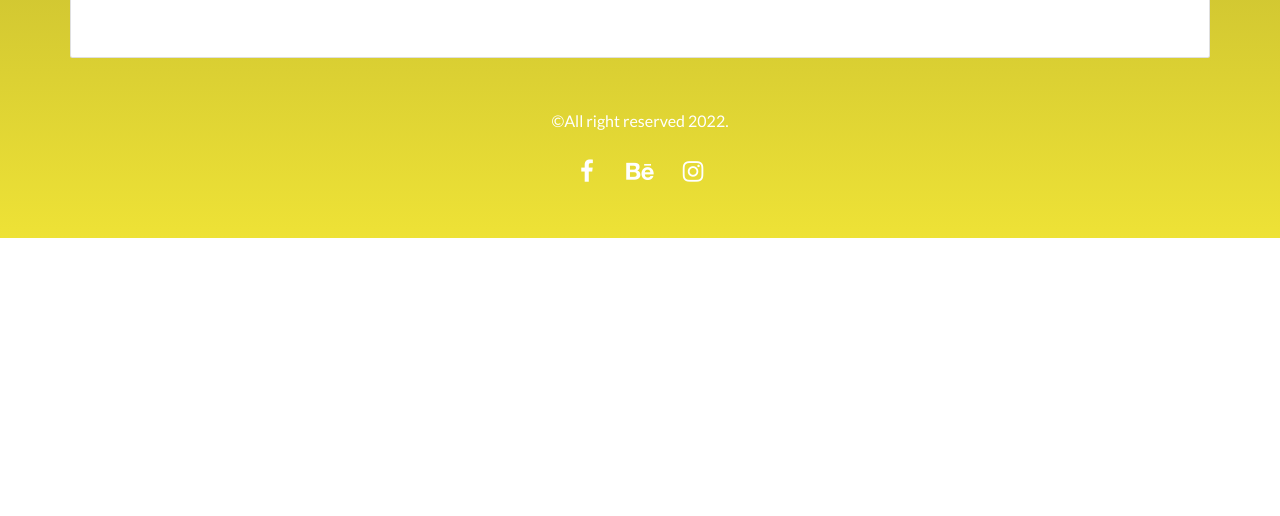
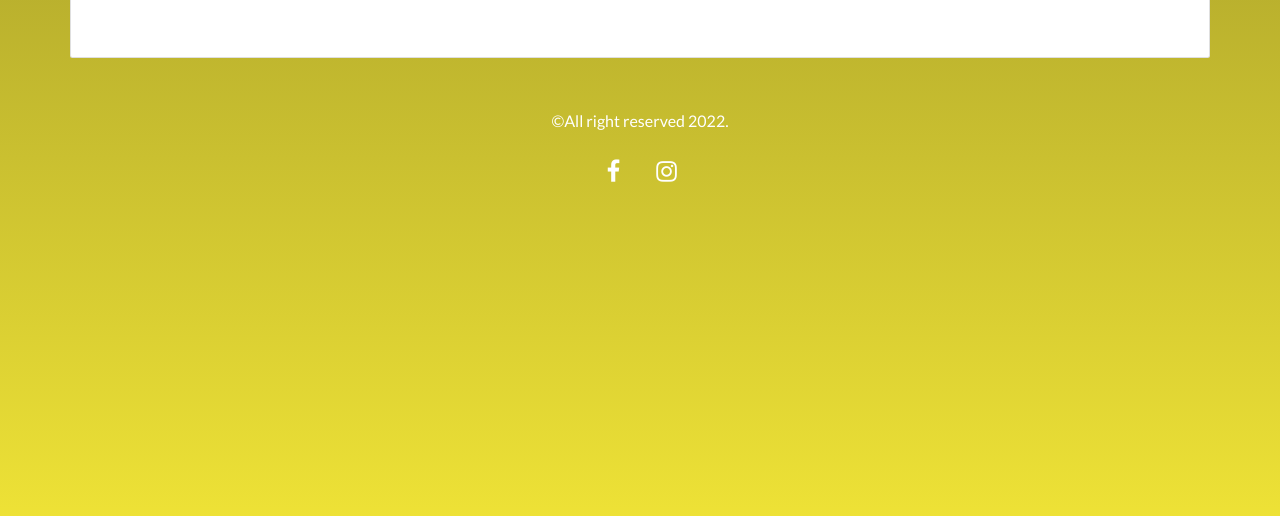
Before and after one commit to Myrmidonc/myrmidon.github.io, a plain HTML site: page participantes/itzy/autor.html in a window 1280 px wide. Shown: the part 1702-2218 px from the top of the page. Before the commit the page ends 1940 px from the top, so only its background shows below. Drawn offline with nearby package versions, Linux system fonts and the light colour scheme.

Commit message:
Cambio en Nosotros
Se cambio el estilo de letra.

```diff
--- a/css/style.css
+++ b/css/style.css
@@ -147,7 +147,7 @@ a {color: #2997AB; text-decoration: none}
 #container ul li {list-style:none}
 #container ol li {list-style: none}
 
-blockquote {font-family:Georgia, "Times New Roman", Times, serif; font-style: italic; margin: 10px 0}
+blockquote {font-family:Georgia, "Times New Roman", Times, serif;   margin: 10px 0}
 
 /* Lists *
 
--- a/participantes/itzy/autor.html
+++ b/participantes/itzy/autor.html
@@ -113,16 +113,11 @@
       <div class="col-xs-12">
         <p>©All right reserved 2022. </p>
         <p>
-          <a class="fa-icon fa-icon-2x" target="_blank" href="https://www.facebook.com/myrmidon.cc"title="">
+          <a class="fa-icon fa-icon-2x" target="_blank" href="https://www.facebook.com/myrmidon.cc" title="">
             <i class="fa fa-facebook"></i>
-          </a>
-          </a>
-          <a class="fa-icon fa-icon-2x" target="_blank" href="https://www.behance.net/gematrevizo" title="">
-            <i class="fa fa-behance"></i>
-          </a>
-          <a class="fa-icon fa-icon-2x" target="_blank" href="https://www.instagram.com/itziyoalitrevizo/?hl=es-la" title="">
+            </a>
+          <a class="fa-icon fa-icon-2x" target="_blank" href="https://instagram.com/myrmidon.c?utm_medium=copy_link" title="">
             <i class="fa fa-instagram"></i>
-          </a>
         </p>
       </div>
     </div>
```
